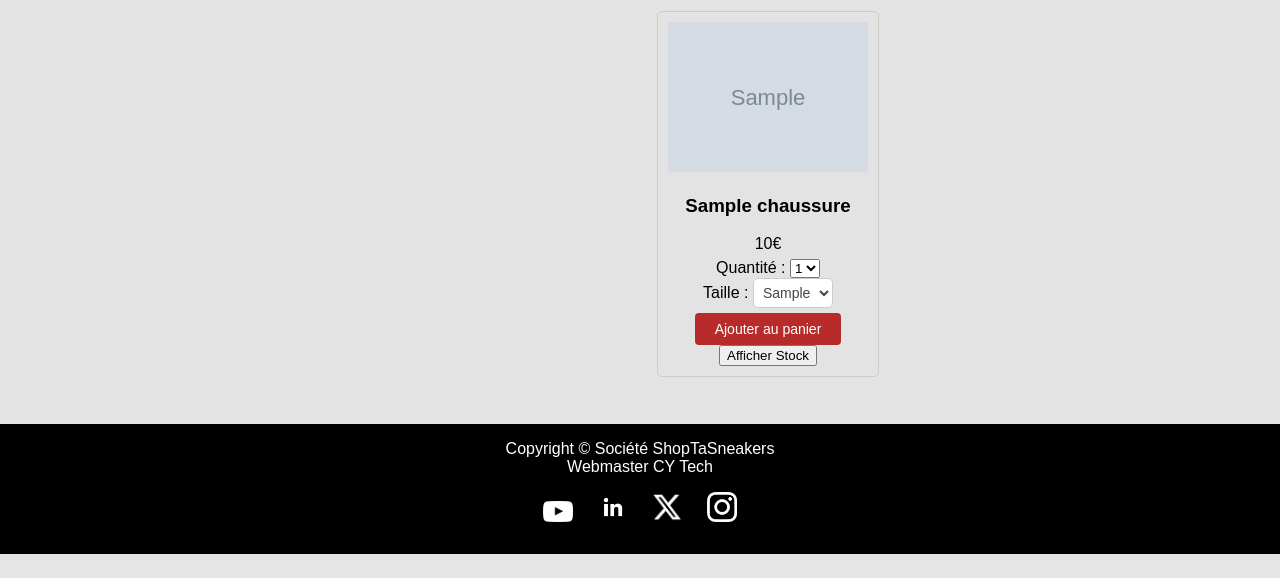
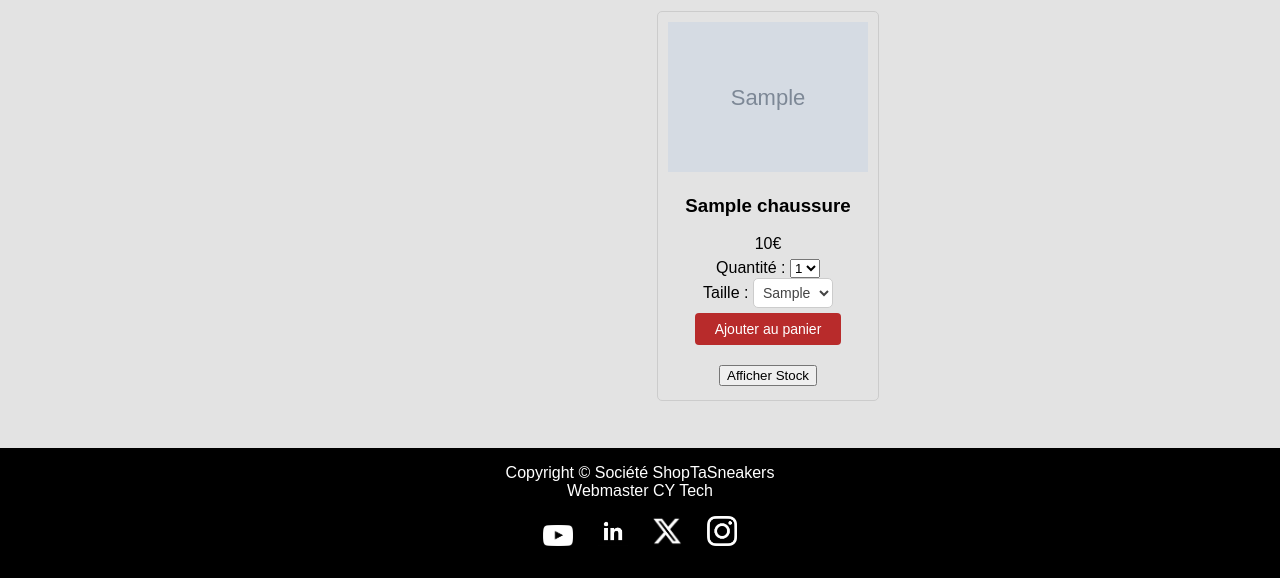
Before and after one commit to Youns777/projetDevWeb, a PHP site: the page made by php/produits_bdd.php in a window 1280 px wide. Shown: the part 242-820 px from the top of the page. Before the commit the page ends 796 px from the top, so only its background shows below. Run offline with PHP 8.4, Linux system fonts and the light colour scheme; tables that the repository leaves empty or names only in its code hold one stand-in row (values such as "Sample post"); grey boxes marked "Sample" are stand-in pictures.

Commit message:
produits css juste pour le bouton

```diff
--- a/css/produits.css
+++ b/css/produits.css
@@ -164,6 +164,12 @@ table{
     left: 50%;
     margin-bottom: 2%;
 }
+
+ .afficher_stock{
+    margin-bottom: 2%;
+    margin-top: 10%;
+}
+
 /* fin ajout */
 .ajouter-panier {
     background-color: rgba(175, 4, 4, 0.825);
```
